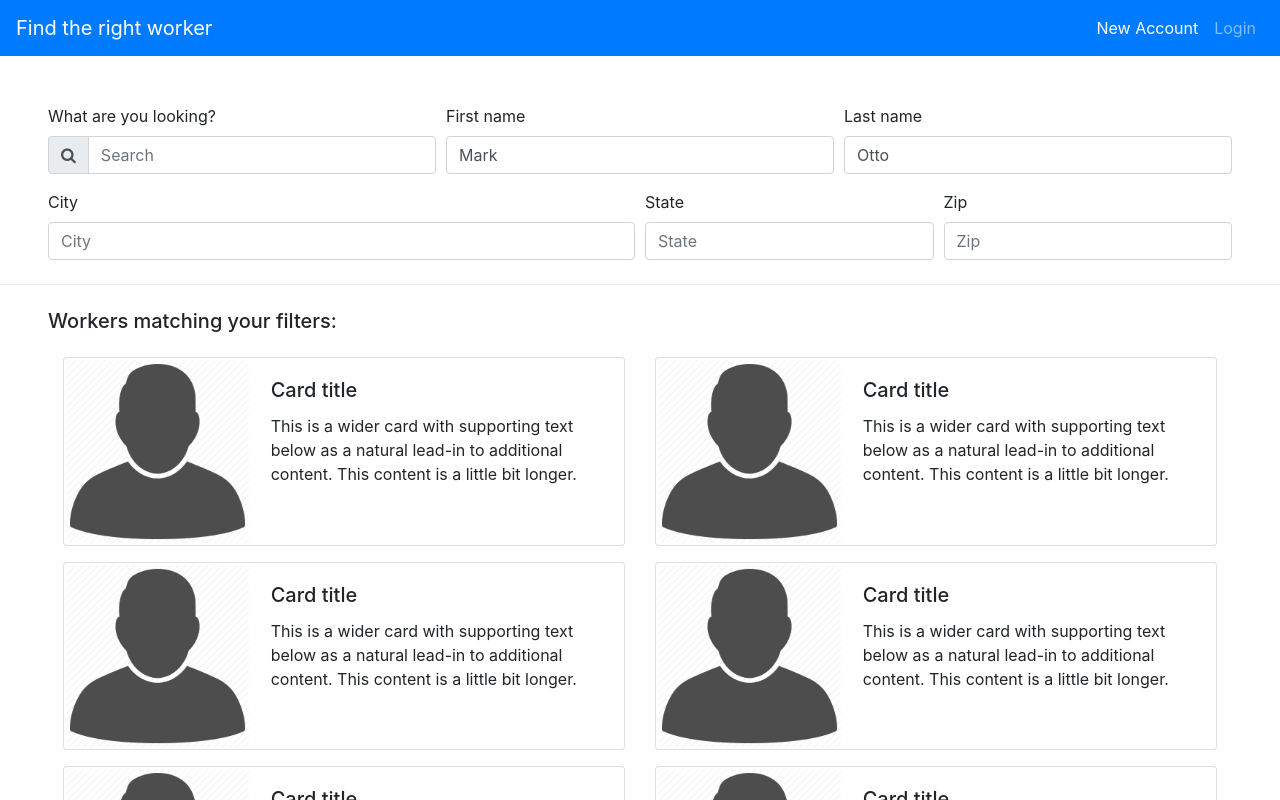
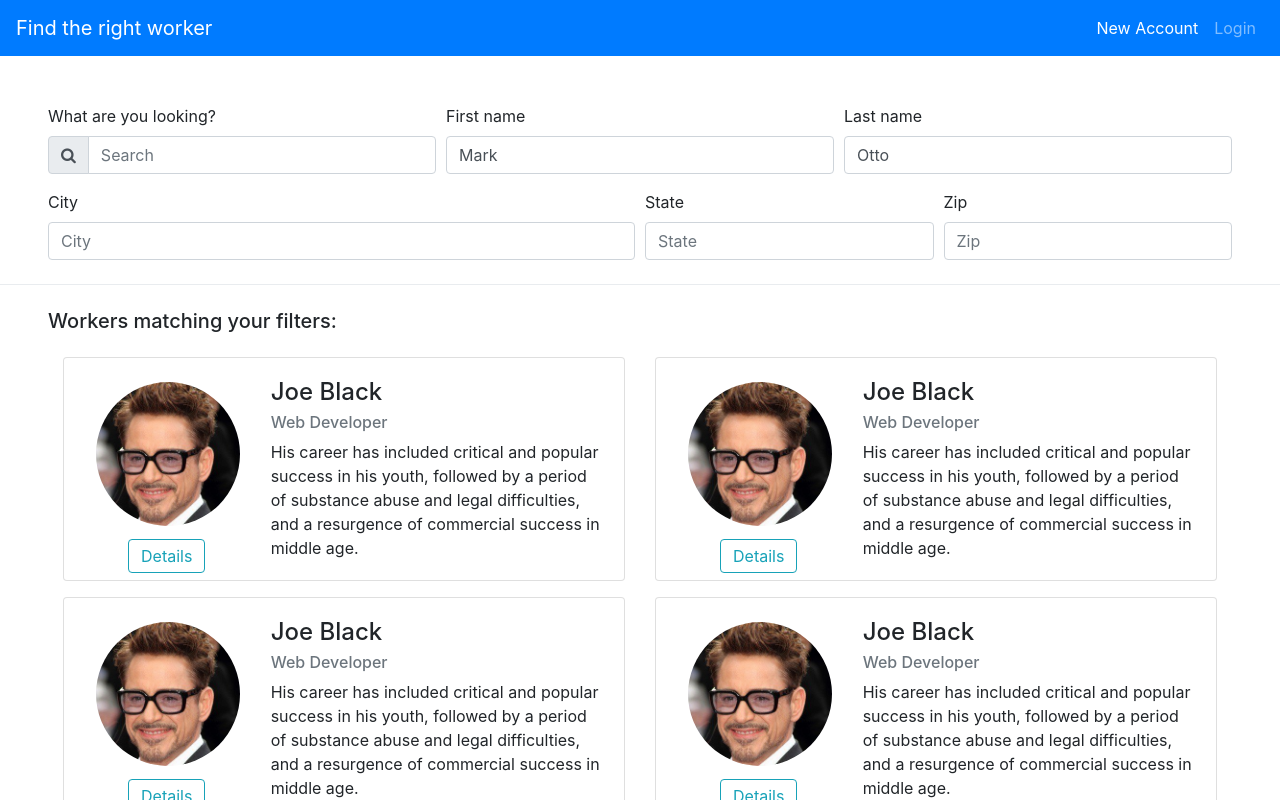
Before and after one commit to AdrianoMarra/final_project_mwa, an Angular app in the folder frontend/: page / in a window 1280 px wide. Shown: the top 800 px of the page. Built offline with nearby package versions, Linux system fonts and the light colour scheme.

Commit message:
added card kanban compenent

```diff
--- a/frontend/src/app/app.module.ts
+++ b/frontend/src/app/app.module.ts
@@ -9,6 +9,7 @@ import { HomeComponent } from './components/home.component';
 import { MenuComponent } from './components/menu.component';
 import { SearchComponent } from './components/search.component';
 import { ResultsComponent } from './components/results.component';
+import { CardComponent } from './components/card.component';
 
 
 @NgModule({
@@ -17,7 +18,8 @@ import { ResultsComponent } from './components/results.component';
     HomeComponent,
     MenuComponent,
     SearchComponent,
-    ResultsComponent
+    ResultsComponent,
+    CardComponent
   ],
   imports: [
     BrowserModule,
--- /dev/null
+++ b/frontend/src/app/components/card.component.ts
@@ -0,0 +1,41 @@
+import { Component, Input } from '@angular/core';
+
+@Component({
+  selector: 'kanban-card',
+  template: `
+    <div class="card mb-3" (click)="open(content)">
+      <div class="row no-gutters">
+          <div class="col-md-4">
+            <img class="avatar rounded-circle" src="./assets/images/avatar_male.png" alt="Bologna">
+            <a href="#" class="btn btn-outline-info more">Details</a>
+          </div>
+          <div class="col-md-8">
+            <div class="card-body">
+            <h4 class="card-title" >{{firstName}} {{lastName}}</h4>
+            <h6 class="card-subtitle mb-2 text-muted">{{specialty}}</h6>
+                <p class="card-text">{{description}}
+                </p>
+            </div>
+          </div>
+      </div>
+  </div>
+`,
+styles: [`.avatar {
+    border: 0.3rem solid rgba(#fff, 0.3);
+    margin-bottom: 1rem;
+    max-width: 9rem;
+    margin-top: 1.5rem;
+    margin-left: 2rem;
+  }
+  .more {
+    display: inline;
+    margin-left: 4rem;
+  }`]
+})
+export class CardComponent {
+    @Input() firstName: string = 'Joe';
+    @Input() lastName: string = 'Black';
+    @Input() specialty: string = 'Web Developer';
+    @Input() description: string = 'His career has included critical and popular success in his youth, followed by a period of substance abuse and legal difficulties, and a resurgence of commercial success in middle age. ';
+    constructor() { }
+}
--- a/frontend/src/app/components/results.component.ts
+++ b/frontend/src/app/components/results.component.ts
@@ -23,203 +23,23 @@ import {NgbModal, ModalDismissReasons} from '@ng-bootstrap/ng-bootstrap';
 
 <div class="row mx-5 my-4">
     <div class="col-md-6">
-        <div class="card mb-3" (click)="open(content)">
-            <div class="row no-gutters">
-                <div class="col-md-4">
-                    <img src="./assets/images/user_default_icon.png" class="card-img" alt="">
-                </div>
-                <div class="col-md-8">
-                    <div class="card-body">
-                        <h5 class="card-title">Card title</h5>
-                        <p class="card-text">
-                            This is a wider card with supporting text below as a
-                            natural lead-in to additional content. This content
-                            is a little bit longer.
-                        </p>
-                    </div>
-                </div>
-            </div>
-        </div>
+        <kanban-card></kanban-card>
     </div>
     <div class="col-md-6">
-        <div class="card mb-3" (click)="open(content)">
-            <div class="row no-gutters">
-                <div class="col-md-4">
-                    <img src="./assets/images/user_default_icon.png" class="card-img" alt="">
-                </div>
-                <div class="col-md-8">
-                    <div class="card-body">
-                        <h5 class="card-title">Card title</h5>
-                        <p class="card-text">
-                            This is a wider card with supporting text below as a
-                            natural lead-in to additional content. This content
-                            is a little bit longer.
-                        </p>
-                    </div>
-                </div>
-            </div>
-        </div>
+        <kanban-card></kanban-card>
     </div>
-
     <div class="col-md-6">
-    <div class="card mb-3" (click)="open(content)">
-        <div class="row no-gutters">
-            <div class="col-md-4">
-                <img src="./assets/images/user_default_icon.png" class="card-img" alt="">
-            </div>
-            <div class="col-md-8">
-                <div class="card-body">
-                    <h5 class="card-title">Card title</h5>
-                    <p class="card-text">
-                        This is a wider card with supporting text below as a
-                        natural lead-in to additional content. This content
-                        is a little bit longer.
-                    </p>
-                </div>
-            </div>
-        </div>
+        <kanban-card></kanban-card>
     </div>
-</div>
-
-<div class="col-md-6">
-<div class="card mb-3" (click)="open(content)">
-    <div class="row no-gutters">
-        <div class="col-md-4">
-            <img src="./assets/images/user_default_icon.png" class="card-img" alt="">
-        </div>
-        <div class="col-md-8">
-            <div class="card-body">
-                <h5 class="card-title">Card title</h5>
-                <p class="card-text">
-                    This is a wider card with supporting text below as a
-                    natural lead-in to additional content. This content
-                    is a little bit longer.
-                </p>
-            </div>
-        </div>
+    <div class="col-md-6">
+        <kanban-card></kanban-card>
     </div>
-</div>
-</div>
-
-<div class="col-md-6">
-<div class="card mb-3" (click)="open(content)">
-    <div class="row no-gutters">
-        <div class="col-md-4">
-            <img src="./assets/images/user_default_icon.png" class="card-img" alt="">
-        </div>
-        <div class="col-md-8">
-            <div class="card-body">
-                <h5 class="card-title">Card title</h5>
-                <p class="card-text">
-                    This is a wider card with supporting text below as a
-                    natural lead-in to additional content. This content
-                    is a little bit longer.
-                </p>
-            </div>
-        </div>
+    <div class="col-md-6">
+        <kanban-card></kanban-card>
     </div>
-</div>
-</div>
-
-<div class="col-md-6">
-<div class="card mb-3" (click)="open(content)">
-    <div class="row no-gutters">
-        <div class="col-md-4">
-            <img src="./assets/images/user_default_icon.png" class="card-img" alt="">
-        </div>
-        <div class="col-md-8">
-            <div class="card-body">
-                <h5 class="card-title">Card title</h5>
-                <p class="card-text">
-                    This is a wider card with supporting text below as a
-                    natural lead-in to additional content. This content
-                    is a little bit longer.
-                </p>
-            </div>
-        </div>
+    <div class="col-md-6">
+        <kanban-card></kanban-card>
     </div>
-</div>
-</div>
-
-<div class="col-md-6">
-<div class="card mb-3" (click)="open(content)">
-    <div class="row no-gutters">
-        <div class="col-md-4">
-            <img src="./assets/images/user_default_icon.png" class="card-img" alt="">
-        </div>
-        <div class="col-md-8">
-            <div class="card-body">
-                <h5 class="card-title">Card title</h5>
-                <p class="card-text">
-                    This is a wider card with supporting text below as a
-                    natural lead-in to additional content. This content
-                    is a little bit longer.
-                </p>
-            </div>
-        </div>
-    </div>
-</div>
-</div>
-
-<div class="col-md-6">
-<div class="card mb-3" (click)="open(content)">
-    <div class="row no-gutters">
-        <div class="col-md-4">
-            <img src="./assets/images/user_default_icon.png" class="card-img" alt="">
-        </div>
-        <div class="col-md-8">
-            <div class="card-body">
-                <h5 class="card-title">Card title</h5>
-                <p class="card-text">
-                    This is a wider card with supporting text below as a
-                    natural lead-in to additional content. This content
-                    is a little bit longer.
-                </p>
-            </div>
-        </div>
-    </div>
-</div>
-</div>
-
-<div class="col-md-6">
-<div class="card mb-3" (click)="open(content)">
-    <div class="row no-gutters">
-        <div class="col-md-4">
-            <img src="./assets/images/user_default_icon.png" class="card-img" alt="">
-        </div>
-        <div class="col-md-8">
-            <div class="card-body">
-                <h5 class="card-title">Card title</h5>
-                <p class="card-text">
-                    This is a wider card with supporting text below as a
-                    natural lead-in to additional content. This content
-                    is a little bit longer.
-                </p>
-            </div>
-        </div>
-    </div>
-</div>
-</div>
-
-<div class="col-md-6">
-<div class="card mb-3" (click)="open(content)">
-    <div class="row no-gutters">
-        <div class="col-md-4">
-            <img src="./assets/images/user_default_icon.png" class="card-img" alt="">
-        </div>
-        <div class="col-md-8">
-            <div class="card-body">
-                <h5 class="card-title">Card title</h5>
-                <p class="card-text">
-                    This is a wider card with supporting text below as a
-                    natural lead-in to additional content. This content
-                    is a little bit longer.
-                </p>
-            </div>
-        </div>
-    </div>
-</div>
-</div>
 </div>
 
 
```
Also changed, not shown: frontend/src/assets/images/avatar_female.png (added), frontend/src/assets/images/avatar_male.png (added).
